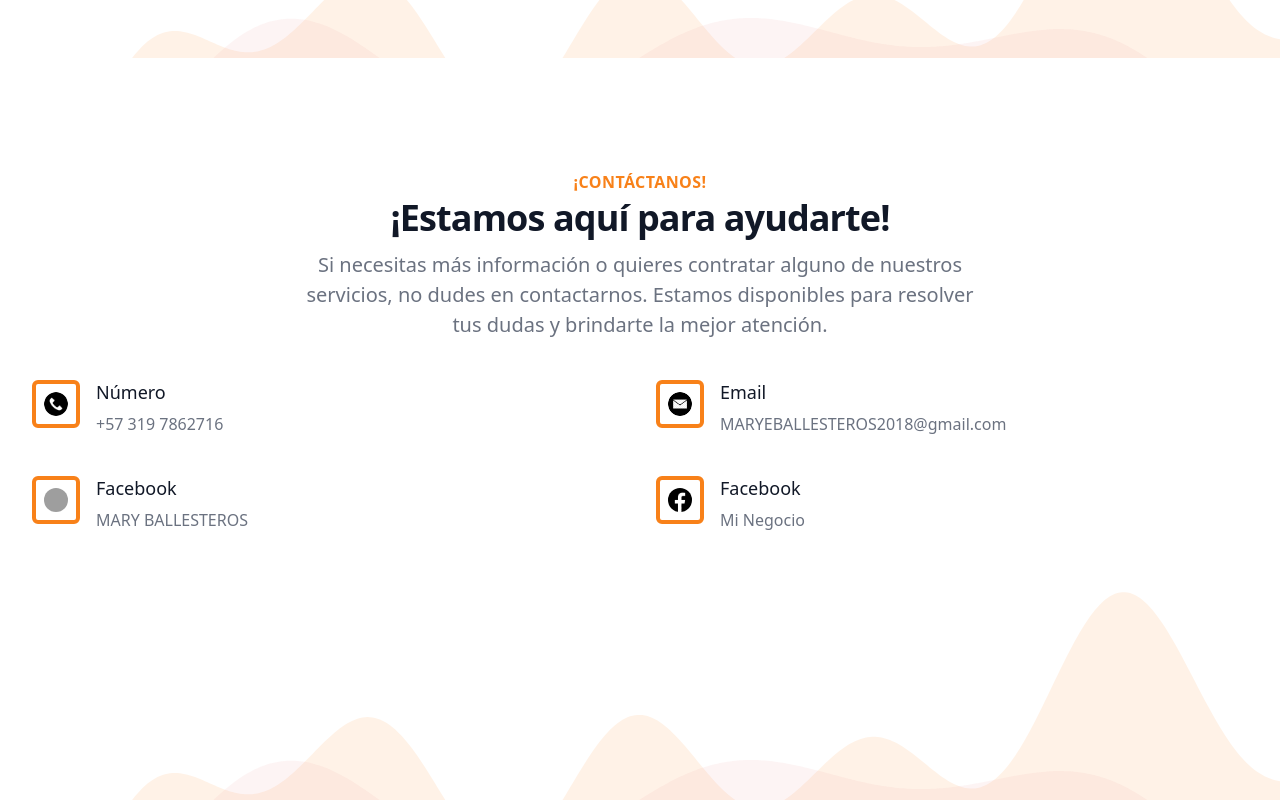
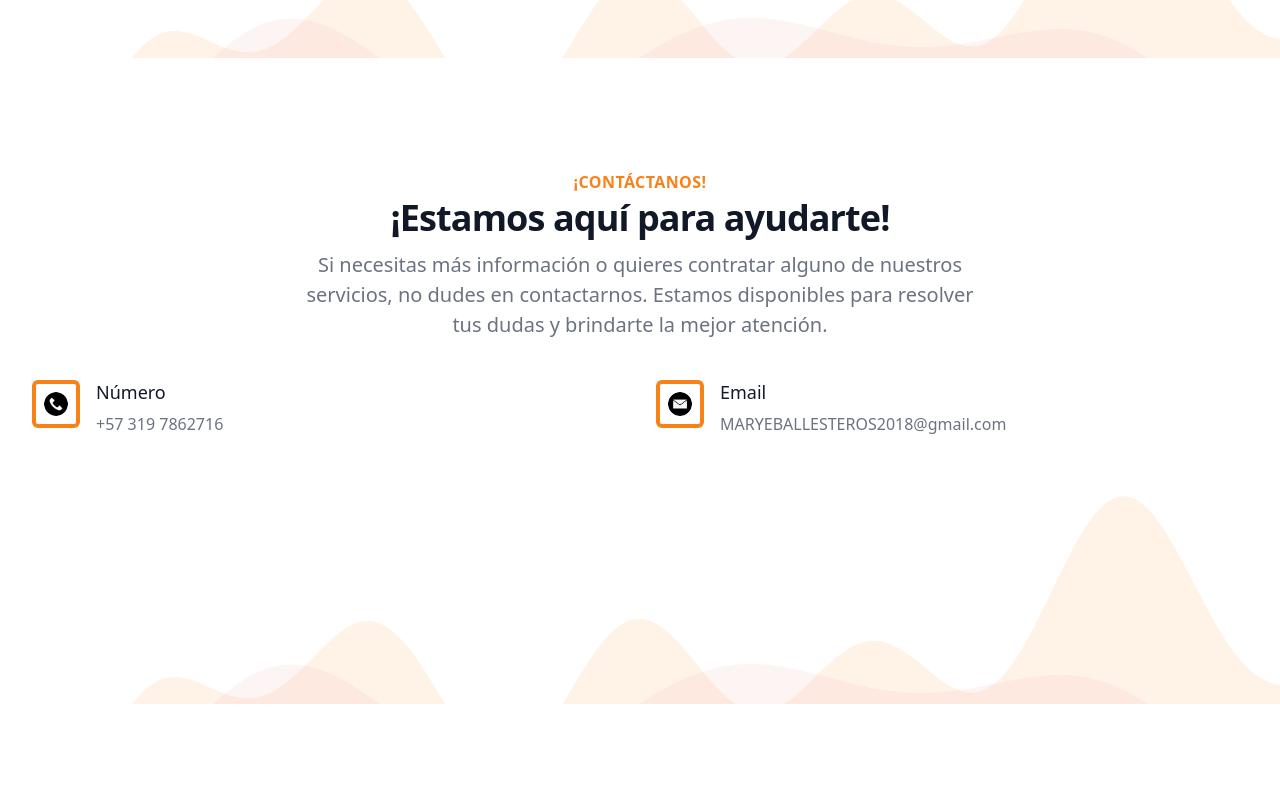
Before and after one commit to digitalpruu/25572_LAS_PLANTITAS_DE_MARGIE, a Next.js app: page / in a window 1280 px wide. Shown: the part 2352-3152 px from the top of the page. After the commit the page ends 3056 px from the top, so only its background shows below. Built offline with nearby package versions, Linux system fonts and the light colour scheme; grey boxes are pictures that could not be loaded.

Commit message:
fix contact info 2

```diff
--- a/src/components/Features.tsx
+++ b/src/components/Features.tsx
@@ -24,7 +24,7 @@ const Features = () => {
 
         <div className="mt-10">
           <dl className="space-y-10 md:space-y-0 md:grid md:grid-cols-2 md:gap-x-8 md:gap-y-10">
-            {featuresList.map((feature) => (
+            {featuresList.slice(0, 2).map((feature) => (
               <div key={feature.name} className="relative">
                 <dt>
                   <div
--- a/src/config/index.json
+++ b/src/config/index.json
@@ -64,7 +64,7 @@
       {
         "name": "Facebook",
         "description": "MARY BALLESTEROS",
-        "icon": "/assets/images/facebook.png"
+        "icon": "/assets/images/facebook.jpg"
       },
       {
         "name": "Facebook",
```
